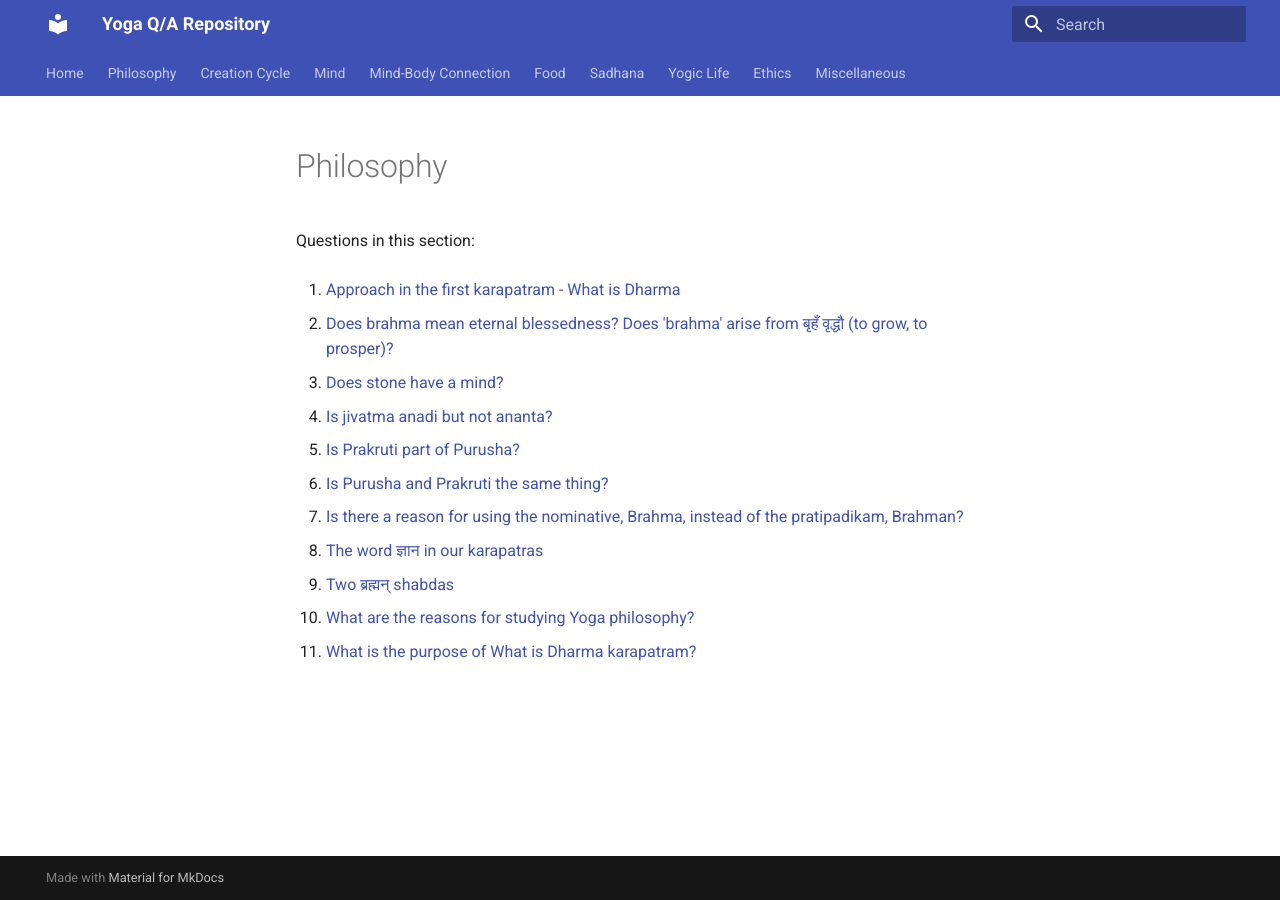
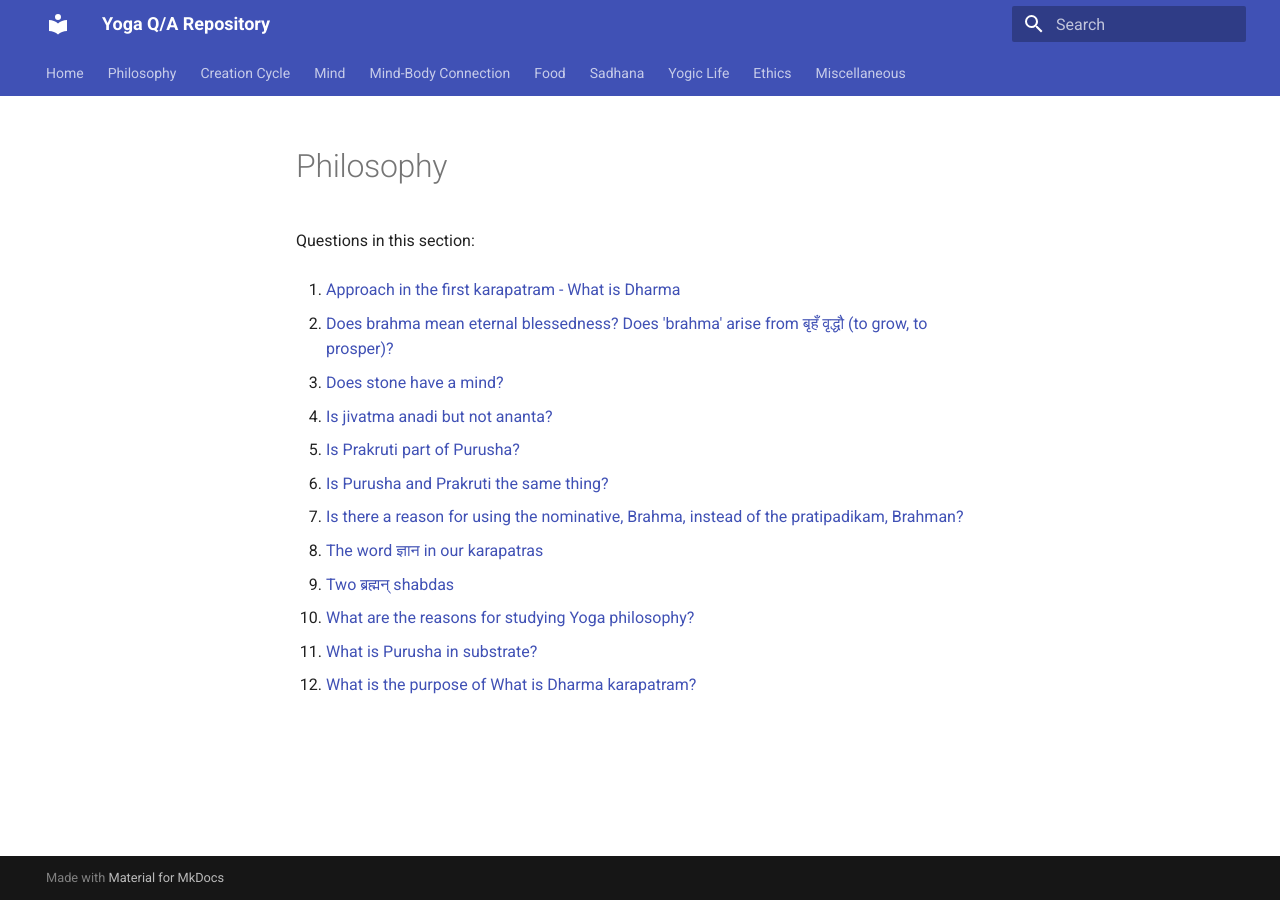
Before and after one commit to yogiclife/yoga-qa, an MkDocs documentation site: the page built from docs/philosophy/README.md, in a window 1280 px wide. Built offline with MkDocs 1.6.1 and Material for MkDocs 9.7.7, drawn with Linux system fonts in a browser that asks for light colours.

Commit message:
Update topic indices [skip ci]

```diff
--- a/docs/philosophy/README.md
+++ b/docs/philosophy/README.md
@@ -22,4 +22,6 @@ Questions in this section:
 
 10. [What are the reasons for studying Yoga philosophy?](what-are-the-reasons-for-studying-yoga-philosophy-20260628-103602.md)
 
-11. [What is the purpose of What is Dharma karapatram?](what-is-the-purpose-of-what-is-dharma-karapatram-20260628-114256.md)
+11. [What is Purusha in substrate?](what-is-purusha-in-substrate-20260629-080853.md)
+
+12. [What is the purpose of What is Dharma karapatram?](what-is-the-purpose-of-what-is-dharma-karapatram-20260628-114256.md)
```
